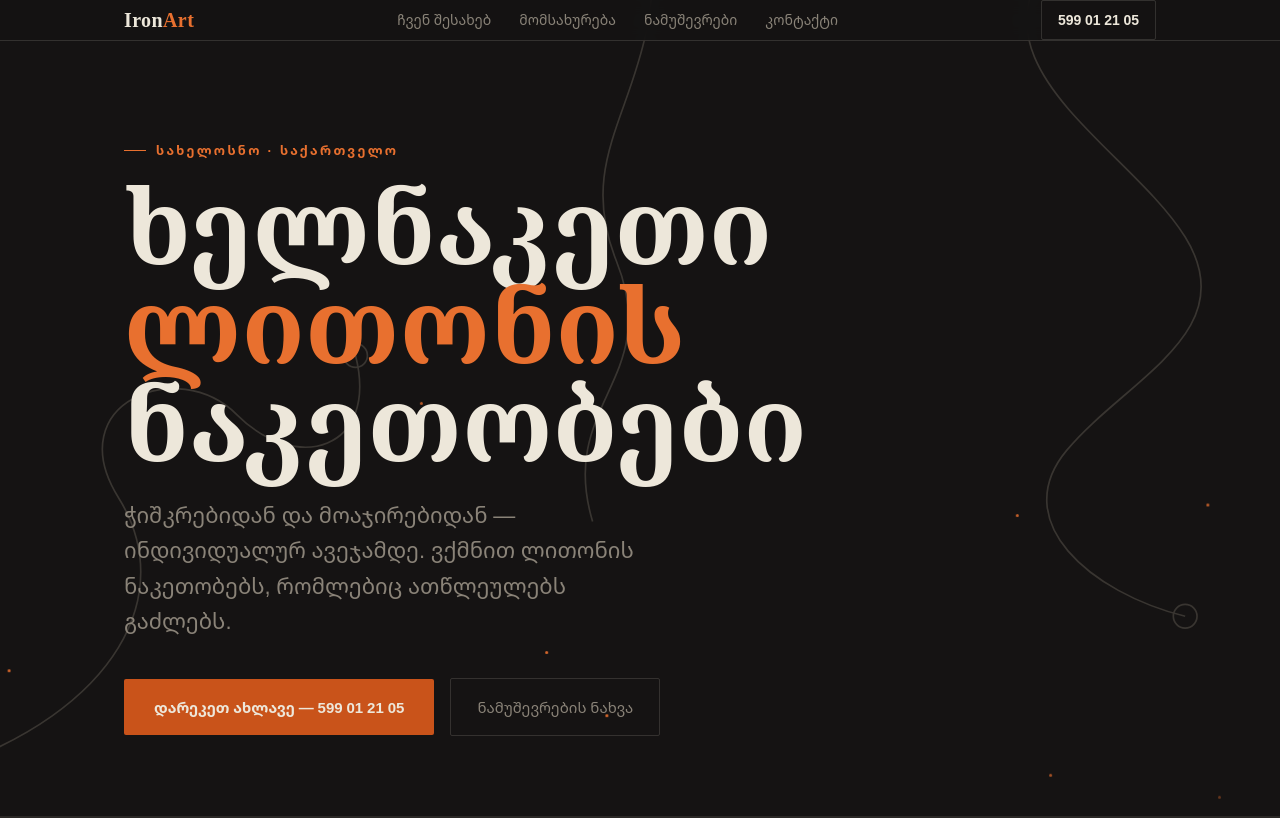
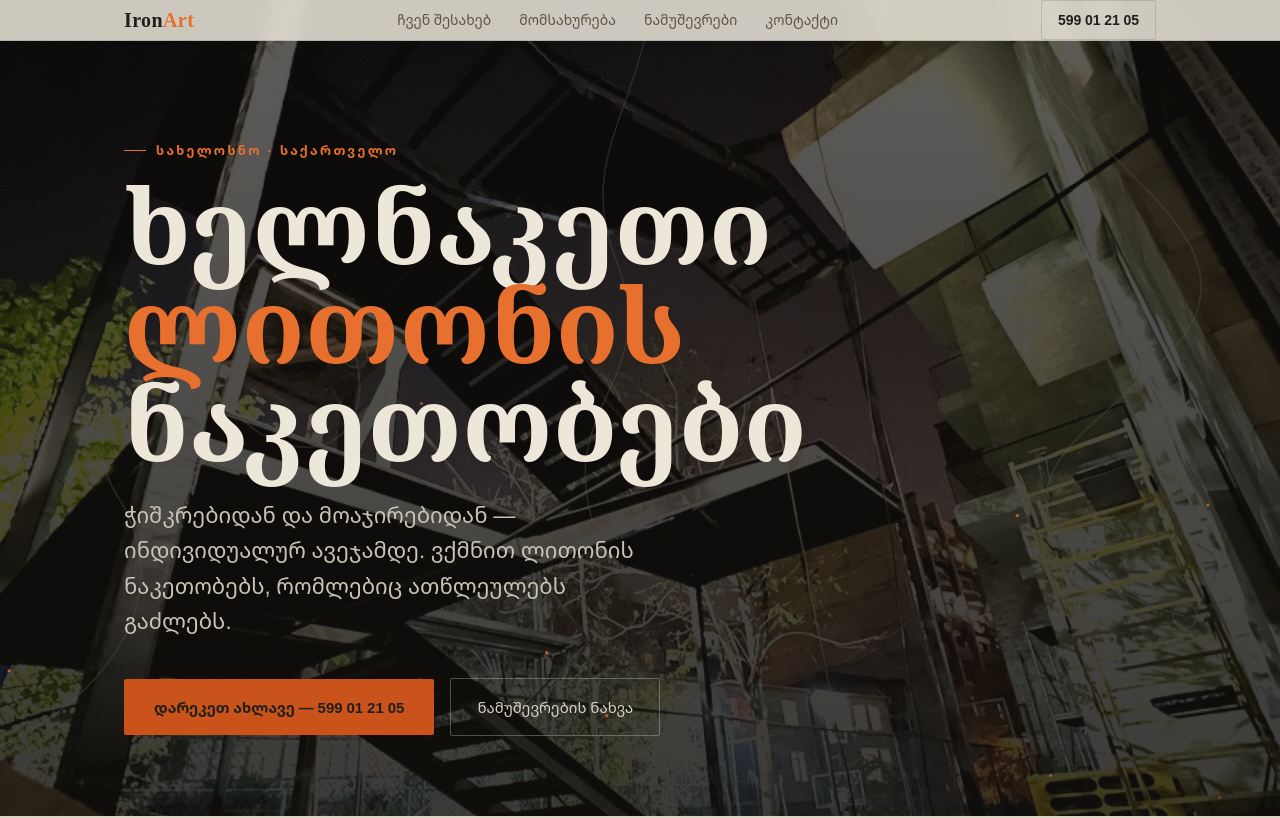
Before and after one commit to ratigurg/Ironart-website, a plain HTML site: page index.html in a window 1280 px wide. Shown: the top 818 px of the page. Drawn offline with Linux system fonts and the light colour scheme.

Commit message:
Add files via upload

```diff
--- a/index.html
+++ b/index.html
@@ -9,14 +9,15 @@
 <link href="https://fonts.googleapis.com/css2?family=Noto+Sans+Georgian:wght@400;500;600;700&family=Noto+Serif+Georgian:wght@500;700&display=swap" rel="stylesheet">
 <style>
   :root{
-    --ink:#151313;
-    --iron:#2b2826;
-    --iron-mid:#57524a;
-    --ash:#8a8378;
-    --parchment:#ede7da;
+    --ink:#e8e3d8;
+    --iron:#dcd5c6;
+    --iron-mid:#6b6558;
+    --ash:#5c5647;
+    --parchment:#221f1a;
     --ember:#c9531a;
     --ember-bright:#e8702f;
-    --line: rgba(237,231,218,0.14);
+    --line: rgba(34,31,26,0.14);
+    --card:#f2ede1;
   }
   *{margin:0;padding:0;box-sizing:border-box;}
   html{scroll-behavior:smooth;}
@@ -48,7 +49,7 @@
   /* NAV */
   header{
     position:fixed;top:0;left:0;right:0;z-index:50;
-    background:rgba(21,19,19,0.85);
+    background:rgba(232,227,216,0.88);
     backdrop-filter:blur(8px);
     border-bottom:1px solid var(--line);
   }
@@ -76,24 +77,27 @@
     display:flex;flex-direction:column;justify-content:center;
     padding:140px 0 80px;
     overflow:hidden;
+    background-image:linear-gradient(180deg, rgba(18,16,13,0.68), rgba(18,16,13,0.82)), url('Images/IMG_2668.jpeg');
+    background-size:cover;
+    background-position:center 38%;
   }
   .hero-pattern{
     position:absolute;inset:0;
-    opacity:0.55;
+    opacity:0.35;
     pointer-events:none;
   }
   .hero-inner{position:relative;z-index:2;}
   .hero h1{
     font-size:clamp(48px,9vw,104px);
     line-height:0.95;
-    color:var(--parchment);
+    color:#ede7da;
   }
   .hero h1 em{
     font-style:normal;color:var(--ember-bright);
   }
   .hero-tagline{
     font-size:clamp(16px,2.4vw,22px);
-    color:var(--ash);
+    color:#c9c3b4;
     max-width:520px;
     margin:26px 0 40px;
   }
@@ -115,6 +119,8 @@
     border-radius:2px;
   }
   .btn-ghost:hover{color:var(--parchment);border-color:var(--ash);}
+  .hero .btn-ghost{color:#d8d3c5;border-color:rgba(237,231,218,0.3);}
+  .hero .btn-ghost:hover{color:#fff;border-color:rgba(237,231,218,0.6);}
 
   .sparks{position:absolute;inset:0;pointer-events:none;z-index:1;}
   .spark{
@@ -204,7 +210,7 @@
   /* CONTACT */
   .contact{background:var(--iron);}
   .contact-box{
-    background:var(--ink);
+    background:var(--card);
     border:1px solid var(--line);
     padding:64px;
     display:grid;grid-template-columns:1.2fr 1fr;gap:48px;
```
